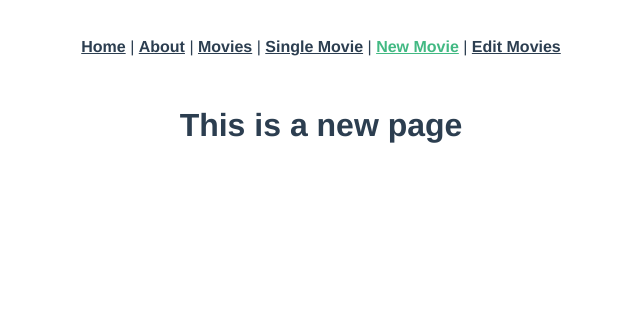
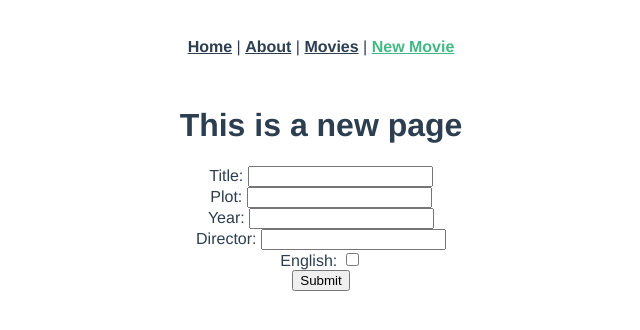
Before and after one commit to pgeliebter/movie-app-front-end, a Vue app: page /movies/new in a window 1280 px wide. Shown: the top 330 px of the page, without its empty margins (319-959 px from the left). Built offline with nearby package versions, Linux system fonts and the light colour scheme.

Commit message:
adds movie edit view and controller

```diff
--- a/src/App.vue
+++ b/src/App.vue
@@ -7,11 +7,7 @@
       |
       <router-link to="/movies">Movies</router-link>
       |
-      <router-link to="/movies/show">Single Movie</router-link>
-      |
       <router-link to="/movies/new">New Movie</router-link>
-      |
-      <router-link to="/movies/edit">Edit Movies</router-link>
     </div>
 
     <router-view />
--- a/src/router/index.js
+++ b/src/router/index.js
@@ -28,7 +28,12 @@ const routes = [
     component: MoviesIndex,
   },
   {
-    path: "/movies/show",
+    path: "/movies/new",
+    name: "movies-new",
+    component: MoviesNew,
+  },
+  {
+    path: "/movies/:id",
     name: "movies-show",
     component: MoviesShow,
   },
@@ -36,11 +41,6 @@ const routes = [
     path: "/movies/edit",
     name: "movies-edit",
     component: MoviesEdit,
-  },
-  {
-    path: "/movies/new",
-    name: "movies-new",
-    component: MoviesNew,
   },
 ];
 
--- a/src/views/MoviesNew.vue
+++ b/src/views/MoviesNew.vue
@@ -1,5 +1,47 @@
 <template>
   <div class="movies-new">
     <h1>This is a new page</h1>
+    <form v-on:submit.prevent="newMovie()">
+      <div>
+        Title:
+        <input type="text" v-model="newMovieParams.title" />
+      </div>
+      <div>
+        Plot:
+        <input type="text" v-model="newMovieParams.plot" />
+      </div>
+      <div>
+        Year:
+        <input type="text" v-model="newMovieParams.year" />
+      </div>
+      <div>
+        Director:
+        <input type="text" v-model="newMovieParams.direcotor" />
+      </div>
+      <div>
+        English:
+        <input type="checkbox" v-model="newMovieParams.english" />
+      </div>
+      <div>
+        <input type="submit" />
+      </div>
+    </form>
   </div>
 </template>
+<script>
+import axios from "axios";
+export default {
+  data: function () {
+    return {
+      newMovieParams: {},
+    };
+  },
+  methods: {
+    newMovie: function () {
+      axios.post("http://localhost:3000/movies", this.newMovieParams).then((response) => {
+        console.log(response.data, response.errors);
+      });
+    },
+  },
+};
+</script>
--- a/src/views/MoviesShow.vue
+++ b/src/views/MoviesShow.vue
@@ -12,6 +12,7 @@
         <li v-for="actor in movie.actors_hash" :key="actor.id">{{ actor.firstName }} {{ actor.lastName }}</li>
       </ul>
     </div>
+    <router-link to="/movies">Back to all movies</router-link>
   </div>
 </template>
 <script>
@@ -23,14 +24,11 @@ export default {
       movieId: null,
     };
   },
-  created: function () {},
-  methods: {
-    showMovies: function () {
-      axios.get(`http://localhost:3000/movies/${this.movieId}`).then((response) => {
-        this.movie = response.data;
-        console.log("Movie:", this.movie);
-      });
-    },
+  created: function () {
+    axios.get(`http://localhost:3000/movies/${this.$route.params.id}`).then((response) => {
+      this.movie = response.data;
+      console.log("Movie:", this.movie);
+    });
   },
 };
 </script>
```
